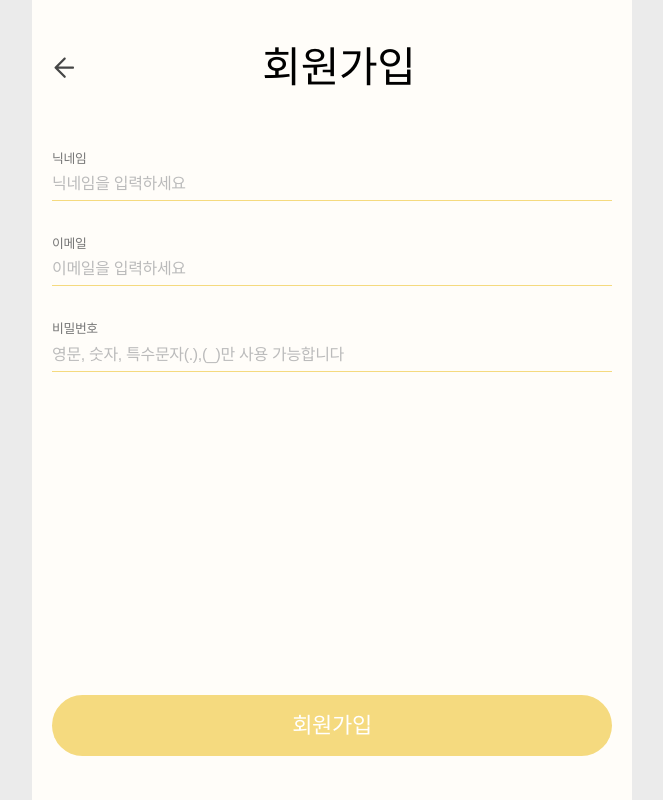
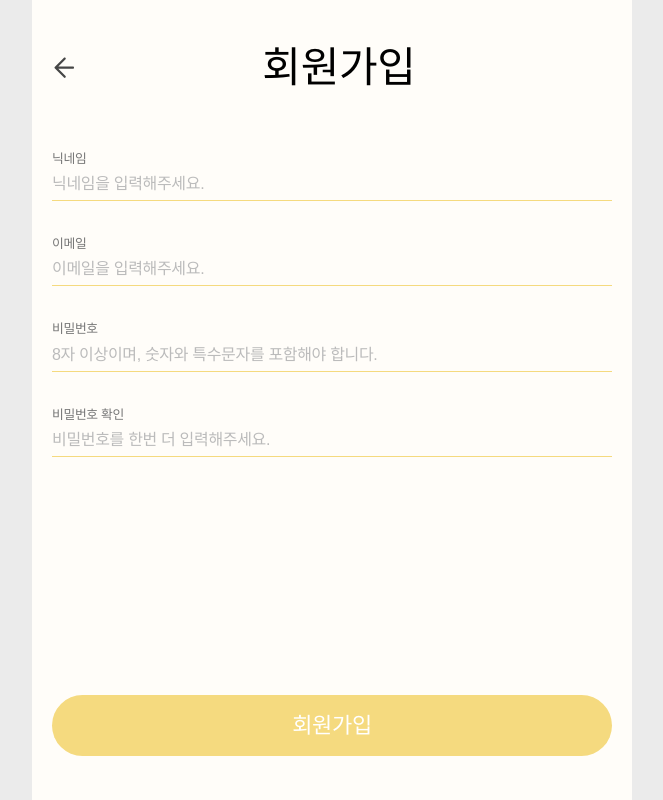
Before and after one commit to FRONT-END-BOOTCAMP-PLUS-3/Rolly, a Next.js app: page /signup in a window 1280 px wide. Shown: the whole page, without its empty margins (308-971 px from the left). Built offline with nearby package versions, Linux system fonts and the light colour scheme; no server answers; a web font is replaced by a local one.

Commit message:
✨ feat: SignUp 페이지 유효성검사 기능 추가

```diff
--- a/app/login/page.module.scss
+++ b/app/login/page.module.scss
@@ -22,7 +22,7 @@
 }
 
 .error-message {
-  color: red;
+  color: #ff5b45; // 향후 변수로 변경
   text-align: center;
   margin: 10px 0;
 }
@@ -41,7 +41,7 @@
   margin-bottom: 20px;
   color: var(--color-gray-1);
   a {
-    color: #f5da7f;
+    color: var(--color-primary);
 
     &:hover {
       text-decoration: underline;
--- a/app/signup/page.module.scss
+++ b/app/signup/page.module.scss
@@ -22,7 +22,7 @@
 }
 
 .error-message {
-  color: red;
+  color: #ff5b45; // 향후 변수로 변경
   text-align: center;
   margin: 10px 0;
 }
@@ -36,15 +36,3 @@
   text-align: center;
   width: 100%;
 }
-
-.signup-link {
-  margin-bottom: 20px;
-  color: var(--color-gray-1);
-  a {
-    color: #f5da7f;
-
-    &:hover {
-      text-decoration: underline;
-    }
-  }
-}
--- a/app/signup/page.tsx
+++ b/app/signup/page.tsx
@@ -13,21 +13,40 @@ const SignUp = () => {
   const [name, setName] = useState("");
   const [email, setEmail] = useState("");
   const [password, setPassword] = useState("");
+  const [confirmPassword, setConfirmPassword] = useState("");
   const [errorMessage, setErrorMessage] = useState("");
 
-  const validateSignUpInput = (
-    name: string,
-    email: string,
-    password: string
-  ) => {
-    if (!name || !email || !password) {
+  const validateSignUpInput = () => {
+    if (!name || !email || !password || !confirmPassword) {
       setErrorMessage("모든 필드를 입력해주세요.");
+      return false;
+    }
+    // 이메일 형식 검사
+    if (!/\S+@\S+\.\S+/.test(email)) {
+      setErrorMessage("유효하지 않은 이메일 주소입니다.");
+      return false;
+    }
+    // 비밀번호 검증 로직 직접 구현 (대소문자 구분 없음)
+    if (!/(?=.*\d)(?=.*[@$!%*?&])[A-Za-z\d@$!%*?&]{8,}/.test(password)) {
+      setErrorMessage(
+        "비밀번호는 8자 이상이며, 숫자와 특수문자를 포함해야 합니다."
+      );
+      return false;
+    }
+    if (password !== confirmPassword) {
+      setErrorMessage("비밀번호가 일치하지 않습니다.");
+      return false;
+    }
+    if (name.length < 3 || name.length > 10) {
+      setErrorMessage("닉네임은 3자 이상 10자 이하이어야 합니다.");
       return false;
     }
     return true;
   };
 
   const performSignUp = async () => {
+    if (!validateSignUpInput()) return;
+
     try {
       const { data, error } = await supabase.auth.signUp({
         email,
@@ -46,9 +65,7 @@ const SignUp = () => {
   };
 
   const handleSignUp = async () => {
-    if (validateSignUpInput(name, email, password)) {
-      await performSignUp();
-    }
+    await performSignUp();
   };
 
   return (
@@ -61,24 +78,32 @@ const SignUp = () => {
       <div className={styles["signup-body"]}>
         <AuthInput
           label="닉네임"
-          placeholder="닉네임을 입력하세요"
+          placeholder="닉네임을 입력해주세요."
           value={name}
           onChange={(e) => setName(e.target.value)}
         />
 
         <AuthInput
           label="이메일"
-          placeholder="이메일을 입력하세요"
+          placeholder="이메일을 입력해주세요."
           value={email}
           onChange={(e) => setEmail(e.target.value)}
         />
 
         <AuthInput
           label="비밀번호"
-          placeholder="영문, 숫자, 특수문자(.),(_)만 사용 가능합니다"
-          type="password"
+          placeholder="8자 이상이며, 숫자와 특수문자를 포함해야 합니다."
+          type="password" // 비밀번호 암호화
           value={password}
           onChange={(e) => setPassword(e.target.value)}
+        />
+
+        <AuthInput
+          label="비밀번호 확인"
+          placeholder="비밀번호를 한번 더 입력해주세요."
+          type="password"
+          value={confirmPassword}
+          onChange={(e) => setConfirmPassword(e.target.value)}
         />
 
         {errorMessage && (
```
